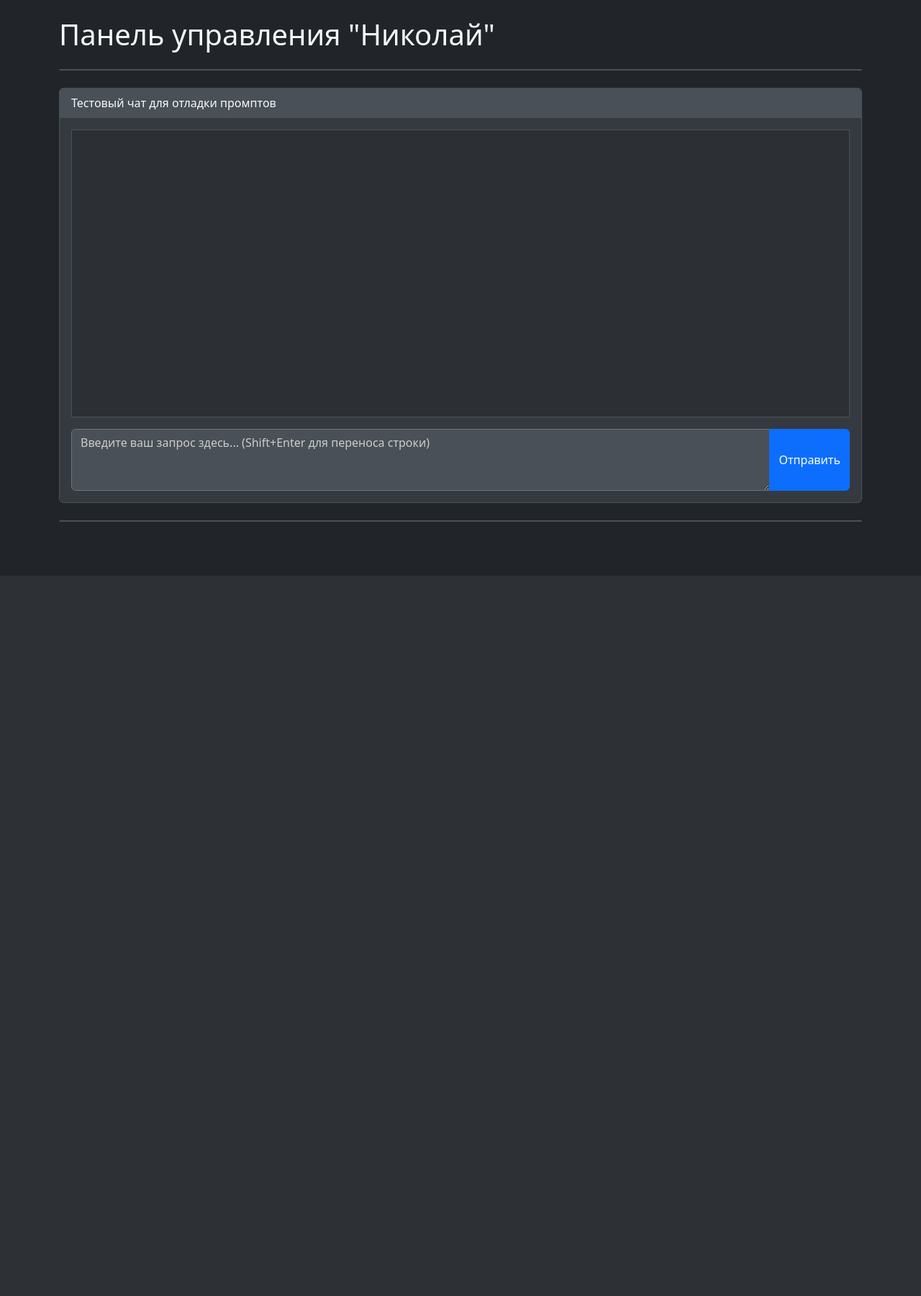
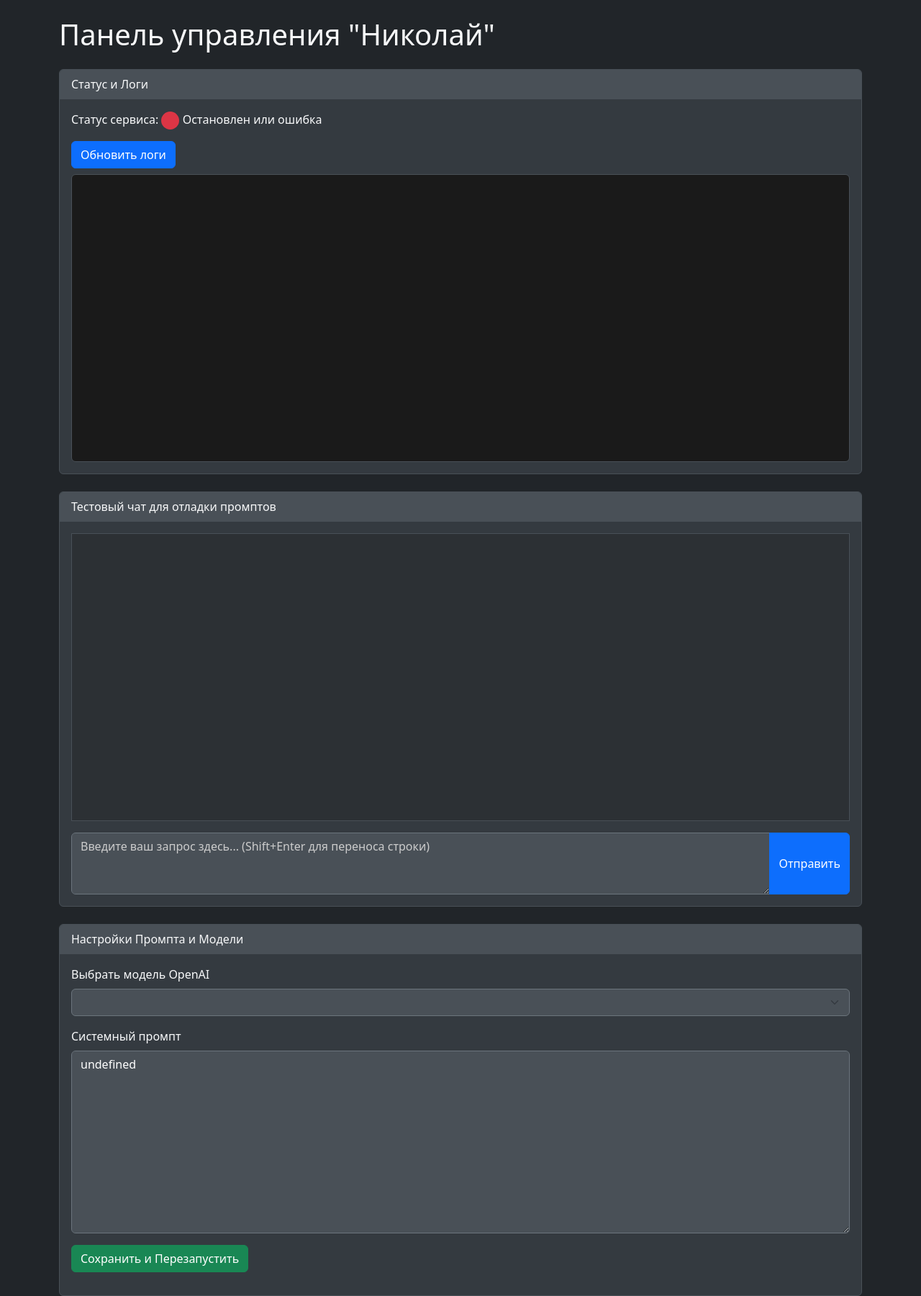
Before and after one commit to felixkrutov/TestServerBitrix, a FastAPI app: template templates/index.html in a window 1280 px wide. Shown: the whole page at 72% size. Before the commit the page ends 725 px from the top, so only its background shows below. Run offline with FastAPI, Linux system fonts and the light colour scheme; the template is opened without the code that fills it, so the values that code supplies are empty.

Commit message:
Update index.html

```diff
--- a/templates/index.html
+++ b/templates/index.html
@@ -54,9 +54,14 @@
     <div class="container mt-4">
         <h1 class="mb-4">Панель управления "Николай"</h1>
 
-        <!-- Статус и Логи -->
+        <!-- Статус и Логи (ВОЗВРАЩЕНО) -->
         <div class="card mb-4">
-            <!-- ... -->
+            <div class="card-header">Статус и Логи</div>
+            <div class="card-body">
+                <p>Статус сервиса: <span id="status-indicator" class="status-dot"></span> <span id="status-text">Загрузка...</span></p>
+                <button class="btn btn-primary mb-2" onclick="fetchLogs()">Обновить логи</button>
+                <div id="logs" class="p-2 rounded">Загрузка логов...</div>
+            </div>
         </div>
 
         <!-- Тестовый чат -->
@@ -77,9 +82,23 @@
             </div>
         </div>
 
-        <!-- Настройки -->
+        <!-- Настройки (ВОЗВРАЩЕНО) -->
         <div class="card">
-            <!-- ... -->
+            <div class="card-header">Настройки Промпта и Модели</div>
+            <div class="card-body">
+                <form id="settingsForm">
+                    <div class="mb-3">
+                        <label for="model" class="form-label">Выбрать модель OpenAI</label>
+                        <select class="form-select" id="model" name="model"></select>
+                    </div>
+                    <div class="mb-3">
+                        <label for="prompt" class="form-label">Системный промпт</label>
+                        <textarea class="form-control" id="prompt" name="prompt" rows="10"></textarea>
+                    </div>
+                    <button type="submit" class="btn btn-success">Сохранить и Перезапустить</button>
+                </form>
+                <div id="saveStatus" class="mt-3"></div>
+            </div>
         </div>
     </div>
 
@@ -90,7 +109,13 @@
     const chatHistory = document.getElementById('chat-history');
     const loadingIndicator = document.getElementById('loading-indicator');
 
-    function addMessageToHistory(message, sender) { /* ... без изменений ... */ }
+    function addMessageToHistory(message, sender) {
+        const p = document.createElement('p');
+        p.className = sender === 'user' ? 'user-message' : 'ai-message';
+        p.textContent = message;
+        chatHistory.appendChild(p);
+        chatHistory.scrollTop = chatHistory.scrollHeight;
+    }
 
     sendBtn.addEventListener('click', async () => {
         const message = userInput.value.trim();
@@ -119,25 +144,14 @@
         }
     });
 
-    // <<< НОВЫЙ КОД ДЛЯ ОТПРАВКИ ПО ENTER >>>
     userInput.addEventListener('keydown', (e) => {
         if (e.key === 'Enter' && !e.shiftKey) {
-            e.preventDefault(); // Отменяем перенос строки
-            sendBtn.click();    // Имитируем клик по кнопке
+            e.preventDefault();
+            sendBtn.click();
         }
     });
 
     // --- Остальная логика ---
-    // (весь остальной JS-код без изменений)
-
-    function addMessageToHistory(message, sender) {
-        const p = document.createElement('p');
-        p.className = sender === 'user' ? 'user-message' : 'ai-message';
-        p.textContent = message;
-        chatHistory.appendChild(p);
-        chatHistory.scrollTop = chatHistory.scrollHeight;
-    }
-
     async function fetchStatus() {
         const response = await fetch('/api/status');
         const data = await response.json();
```
